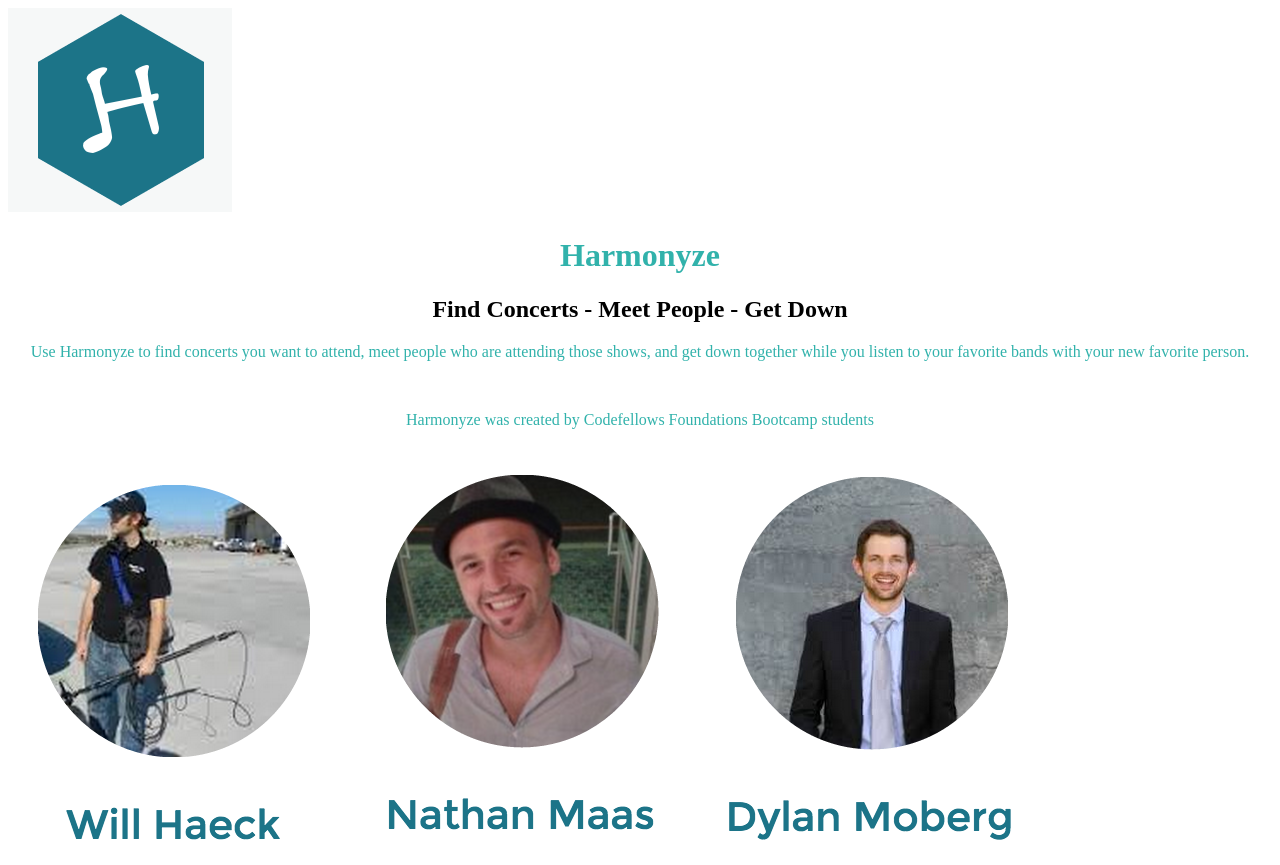
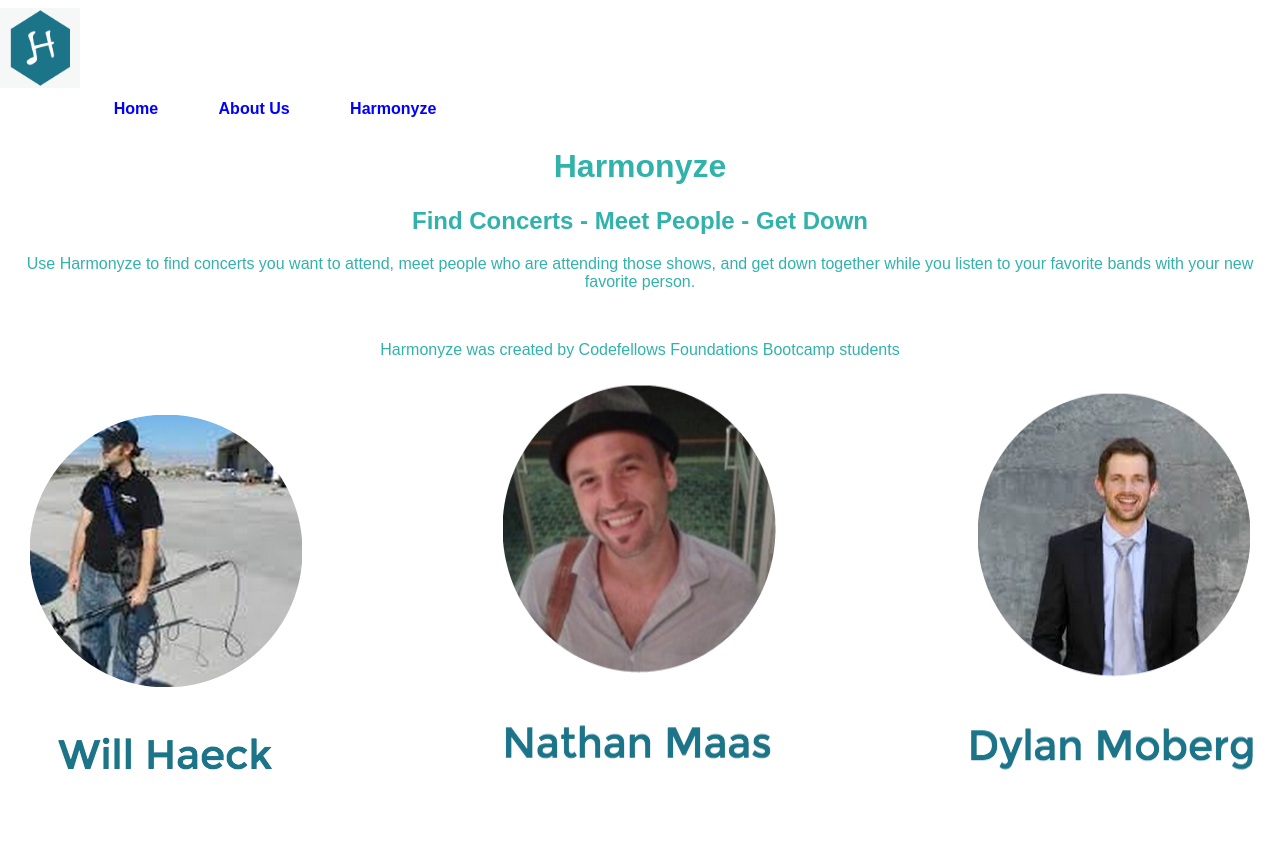
Before and after one commit to WillHK/Harmonyze, a website: page public/aboutus.html in a window 1280 px wide. After the commit the page ends 800 px from the top, so only its background shows below. Drawn offline with nearby package versions, Linux system fonts and the light colour scheme.

Commit message:
update about sytle

```diff
--- a/public/aboutus.html
+++ b/public/aboutus.html
@@ -1,16 +1,23 @@
 <!DOCTYPE html>
 <html lang="en">
 <head>
-  <div id="container">
-  <img src="css/logo.png">
+  <nav id="nav">
+  <img id="log" src="css/logo.png">
+  <div id="menu">
+    <ul>
+      <li><a href="">Home</a></li>
+      <li><a href="">About Us</a></li>
+      <li><a href="">Harmonyze</a></li>
+    </ul>
   </div>
+  </nav>
   <meta charset="UTF-8">
   <title>About Harmonyze</title>
   <link href="css/about.css" rel="stylesheet" type="text/css">
   <script src="https://ajax.googleapis.com/ajax/libs/jquery/2.1.3/jquery.min.js"></script>
-  <h1 id="head">Harmonyze</h1>
 </head>
 <body id="abod">
+  <h1 id="head">Harmonyze</h1>
   <h2 id="tag">Find Concerts - Meet People - Get Down</h2>
   <p id="expl">Use Harmonyze to find concerts you want to attend, meet people who are attending those shows, and get down together while you listen to your favorite bands with your new favorite person.</p>
   <br/>
--- a/public/css/about.css
+++ b/public/css/about.css
@@ -1,10 +1,42 @@
-#container {
+
+#menu {
+  width: 550px;
+  height: 35px;
+  font-size: 16px;
+  color: #31B2AB;
+  font-family: 'Nunito', sans-serif;
+  font-weight: bold;
+  text-align: center;
+}
+#menu ul {
+  height: auto;
+  padding: 8px 0px;
+  margin: 0px;
+}
+#menu li {
+  display: inline;
+  padding: 20px;
+}
+#menu a {
+  text-decoration: none;
+  color: #00F;
+  padding: 8px 8px 8px 8px;
+}
+#menu a:hover {
+  color: #31B2AB;
+  background-color: #FFF;
+}
+#log {
+  width: 80px;
+  height: 80px;
+}
+#abod {
+  background-color: white;
   display: block;
   margin-left: auto;
   margin-right: auto;
-}
-#abod {
-  background-color: white;
+  font-family: 'Nunito', sans-serif;
+  color: #31B2AB;
 }
 #head {
  text-align: center;
@@ -22,3 +54,10 @@
   text-align: center;
   color: #31B2AB ;
 }
+#responsive-container {
+  display: flex;
+  flex-direction: row;
+  flex-wrap: wrap;
+  justify-content: space-between;
+
+}
```
Also changed, not shown: public/form.html (+1 -2 lines).
